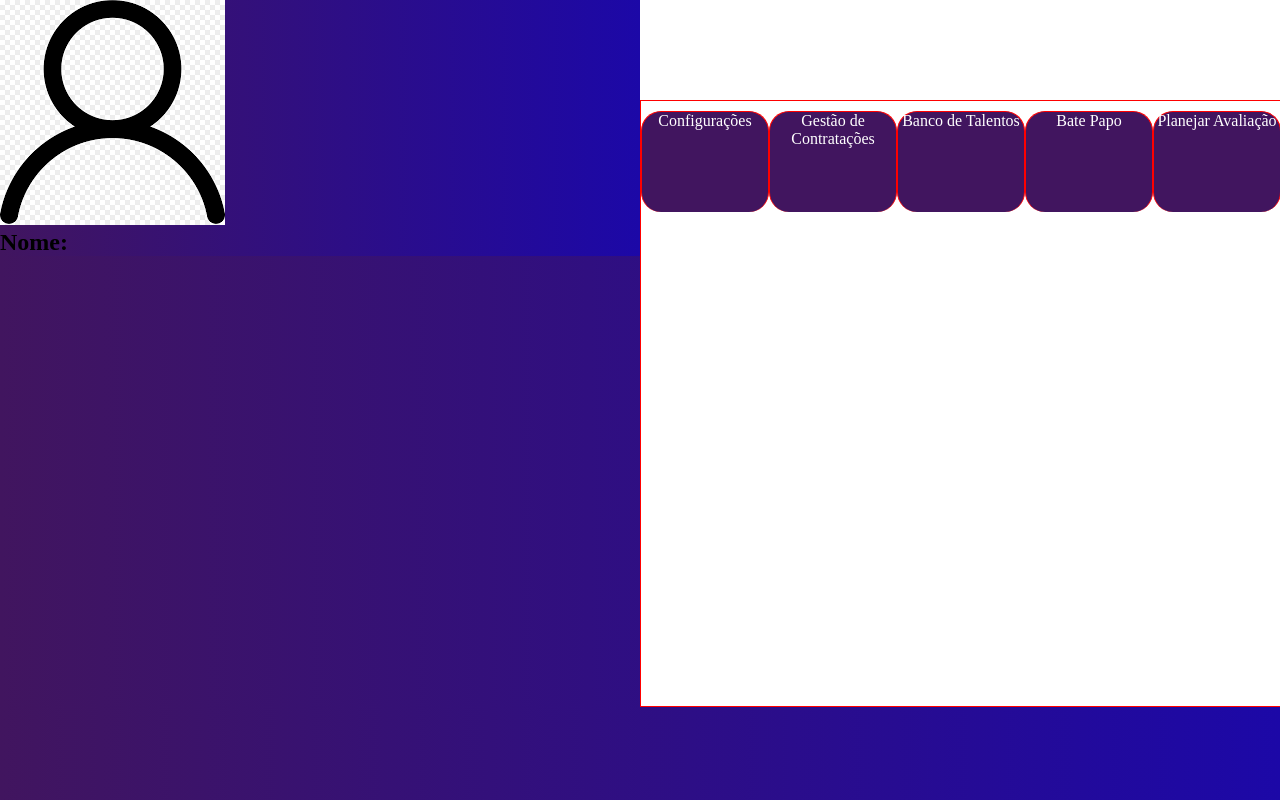
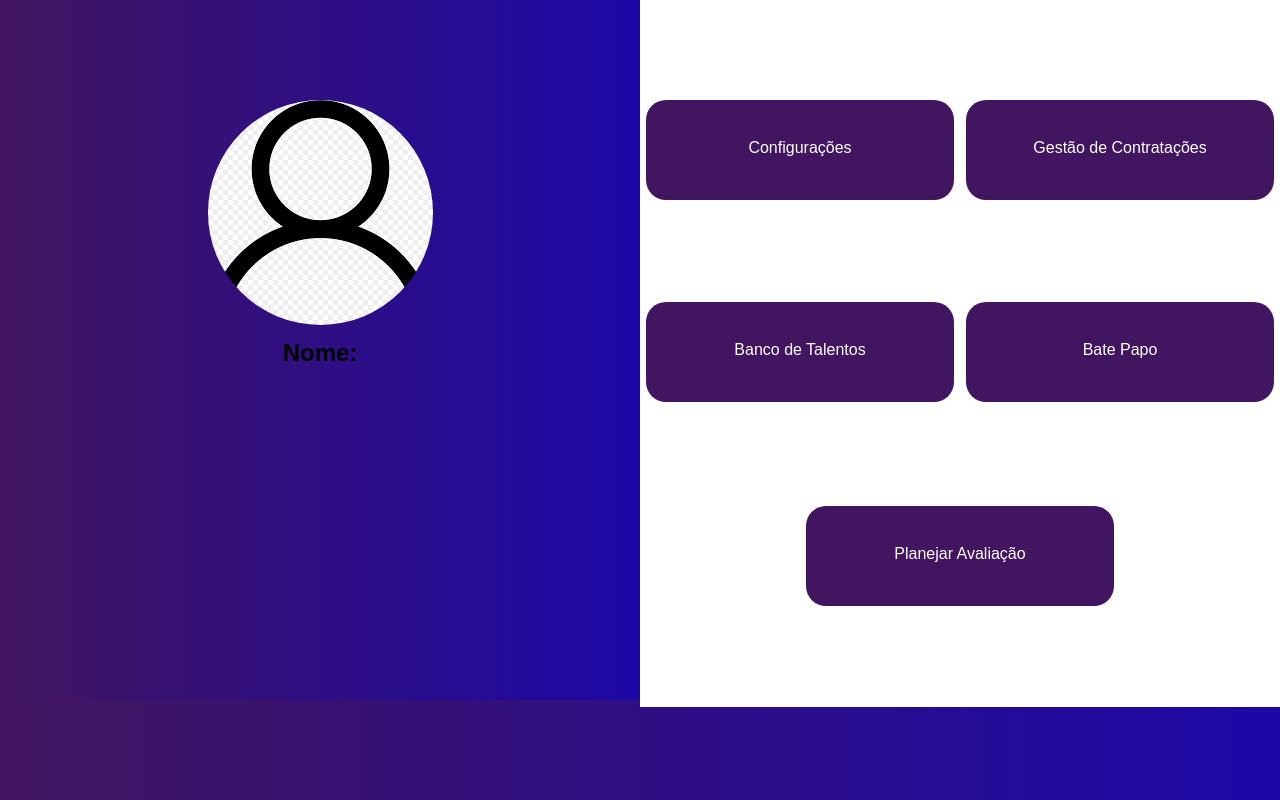
Before and after one commit to LucasCoutinhodSousa/TalectJob--TCC-, a PHP site: page /HTMl/perfilRecrutador.html in a window 1280 px wide. Run offline with PHP 8.4, Linux system fonts and the light colour scheme.

Commit message:
Perfil Recrutador pronto

```diff
--- a/CSS/perfilRecru.css
+++ b/CSS/perfilRecru.css
@@ -1,6 +1,7 @@
 *{
     margin: 0;
     padding: 0;
+    font-family: 'Nunito', sans-serif;
 }
 
 body{
@@ -15,37 +16,56 @@ body{
 
 .perfil{
     width: 50%;
-    height: 100%;
+    height: 600px;
     background-image: linear-gradient(to right, #41155F , #1C08A7);
+    text-align: center ;
+    padding-top: 100px;
 }
 
-.acessos{
+.perfil img{
+    border-radius: 120px;
+}
+
+.perfil h2{
+    margin-top: 10px;
+}
+
+.acessos {
     background: white;
     width: 50%;
     height: 707px;
     display: flex;
+    flex-wrap: wrap; /* Permite que os elementos quebrem para a próxima linha */
 }
 
-.botoes{
+.botoes {
+    margin: auto;
     display: flex;
-    margin-top: 100px;
+    flex-basis: 48%; /* Largura ajustada para permitir dois elementos por linha */
+    margin-top: 100px; /* Reduzi a margem superior para evitar muito espaço entre os blocos */
+    box-sizing: border-box; /* Leva em consideração a largura da borda e do preenchimento */
+    height: 100px;
+    margin-bottom: -220px;
     text-align: center;
-    width: 100%;
-    border: 1px solid red;
-    word-wrap:initial;
 }
 
-.botoes a{
+.botoes a {
+     /* Faz com que os links ocupem toda a largura do elemento pai (.botoes) */
+    width: 100%;
+    height: 100px;
 
-    width: 400px;
-    height: 100px;
-    border-radius: 20px;
+border-radius: 20px;
     background: #41155F;
     color: white;
     text-decoration: none;
-    border: 1px solid red;
-    border-bottom: none;
+    margin-top: 10px;
     margin: auto;
-    border-radius: 20px;
-    margin-top: 10px;
+    line-height: 95px;
 }
+
+.centralizado {
+    display: flex;
+    justify-content: center;
+    align-items: center;
+    margin: auto;
+}
--- a/HTMl/perfilRecrutador.html
+++ b/HTMl/perfilRecrutador.html
@@ -15,9 +15,17 @@
         <div class="acessos">
             <div class="botoes">
                 <a href="">Configurações</a>
-                <a href="">Gestão de Contratações</a><br>
+            </div>
+            <div class="botoes">
+                <a href="">Gestão de Contratações</a>
+            </div>
+            <div class="botoes">
                 <a href="">Banco de Talentos</a>
+            </div>
+            <div class="botoes">
                 <a href="">Bate Papo</a><br>
+            </div>
+            <div class="botoes centralizado">
                 <a href="">Planejar Avaliação</a>
             </div>
         </div>
```
